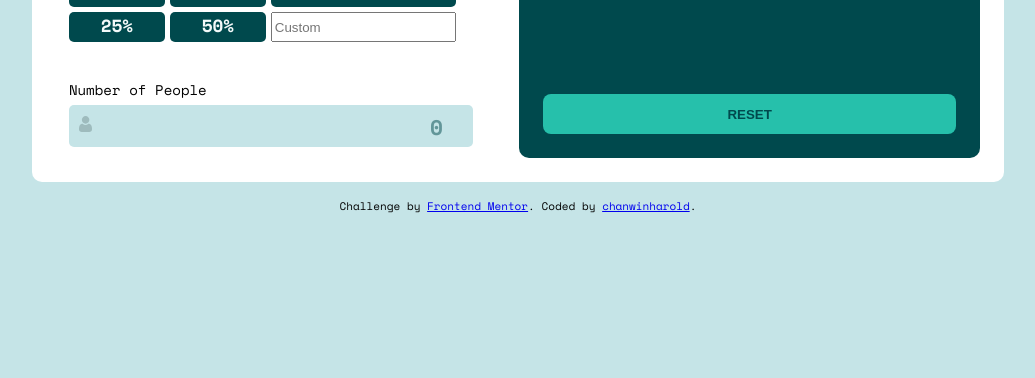
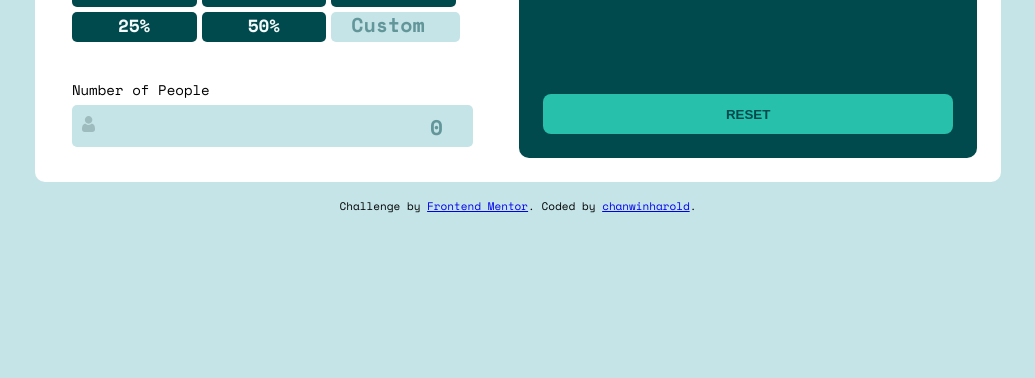
Before and after one commit to chanwinharold/tip-calculator-app-main, a plain HTML site: page index.html in a window 1280 px wide. Shown: the part 422-800 px from the top of the page, without its empty margins (122-1157 px from the left). Drawn offline with nearby package versions, Linux system fonts and the light colour scheme.

Commit message:
Correction d'erreur (lecture du fichier scss)

```diff
--- a/style.css
+++ b/style.css
@@ -176,7 +176,7 @@ main form {
   color: hsl(189, 41%, 97%);
   background-color: hsl(183, 100%, 15%);
 }
-.input-container input[type=text] {
+.input-container input[type=number] {
   width: 100%;
   border: none;
   text-align: right;
@@ -185,10 +185,10 @@ main form {
   color: hsl(183, 100%, 15%);
   font-weight: 700;
 }
-.input-container input[type=text]:focus {
+.input-container input[type=number]:focus {
   outline: 2px solid hsl(172, 67%, 45%);
 }
-.input-container input[type=text]::placeholder {
+.input-container input[type=number]::placeholder {
   color: hsl(183, 100%, 15%);
   font-family: "Space Mono", sans-serif;
   opacity: 0.5;
```
